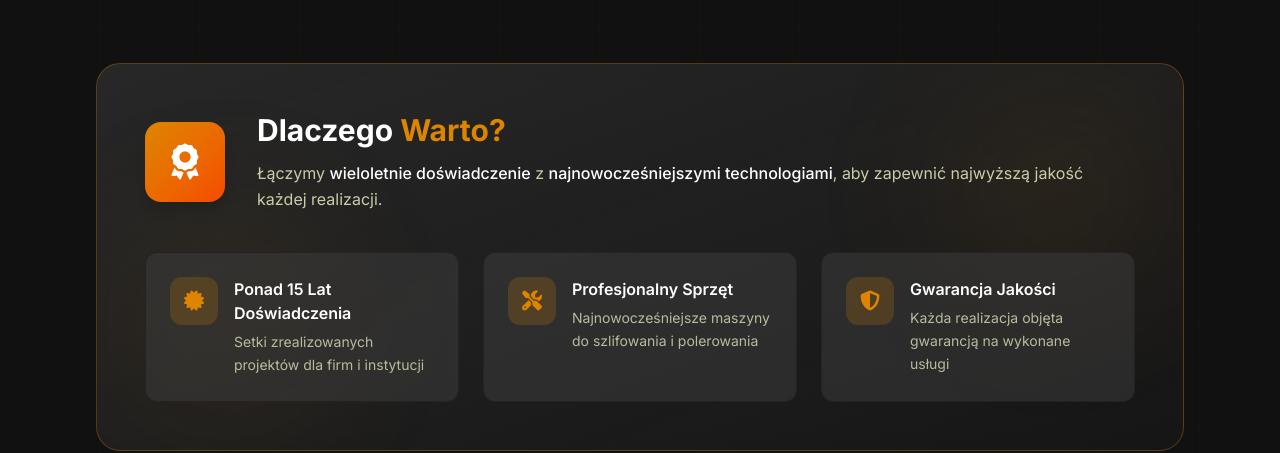
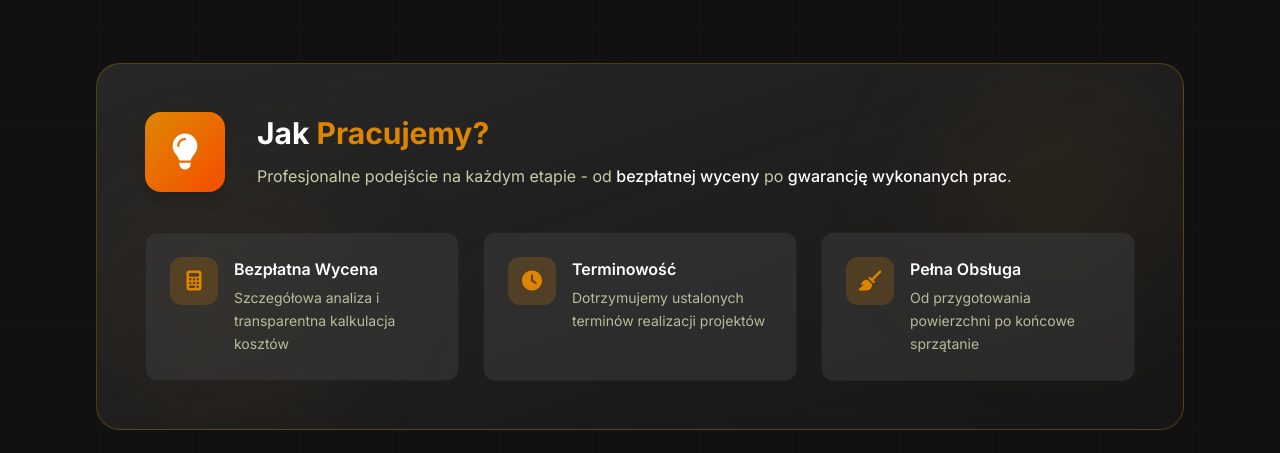
Before and after one commit to wiktorj137/renkonstone, a React (Vite) app in the folder renkonstone/: page / in a window 1280 px wide. Shown: the part 3051-3504 px from the top of the page. Built offline with nearby package versions, Linux system fonts and the light colour scheme; the HTML template or start-up script is replaced by a standard one.

Commit message:
console error fix

```diff
--- a/renkonstone/index.html
+++ b/renkonstone/index.html
@@ -7,10 +7,14 @@
     <meta name="keywords" content="szlifowanie marmuru, szlifowanie lastryko, renowacja marmuru, krystalizacja, impregnacja, naprawa ubytków" />
     <meta name="author" content="RENKON STONE Jacek Jarosz" />
 
+    <!-- Favicon -->
+    <link rel="icon" type="image/jpeg" href="/renkon-logo.jpg" />
+
     <!-- Open Graph -->
     <meta property="og:title" content="RENKON STONE - Szlifowanie i Renowacja Marmuru oraz Lastryko" />
     <meta property="og:description" content="Profesjonalne usługi szlifowania i renowacji marmuru oraz lastryko. Ponad 15 lat doświadczenia." />
     <meta property="og:type" content="website" />
+    <meta property="og:image" content="/renkon-logo.jpg" />
 
     <title>RENKON STONE - Szlifowanie i Renowacja Marmuru oraz Lastryko | Jacek Jarosz</title>
 
--- a/renkonstone/src/sections/ServicesSection.tsx
+++ b/renkonstone/src/sections/ServicesSection.tsx
@@ -230,17 +230,16 @@ export const ServicesSection: React.FC = () => {
               <div className="flex flex-col md:flex-row items-center gap-6 md:gap-8 mb-10">
                 <div className="flex-shrink-0">
                   <div className="inline-flex items-center justify-center w-20 h-20 bg-gradient-to-br from-renkon-orange to-orange-600 rounded-2xl shadow-lg">
-                    <i className="fas fa-award text-white text-4xl" />
+                    <i className="fas fa-lightbulb text-white text-4xl" />
                   </div>
                 </div>
 
                 <div className="flex-grow text-center md:text-left">
                   <h3 className="text-2xl md:text-3xl font-bold text-white mb-3">
-                    Dlaczego <span className="text-renkon-orange">Warto?</span>
+                    Jak <span className="text-renkon-orange">Pracujemy?</span>
                   </h3>
                   <p className="text-renkon-beige/90 leading-relaxed">
-                    Łączymy <span className="text-white font-medium">wieloletnie doświadczenie</span> z <span className="text-white font-medium">najnowocześniejszymi technologiami</span>,
-                    aby zapewnić najwyższą jakość każdej realizacji.
+                    Profesjonalne podejście na każdym etapie - od <span className="text-white font-medium">bezpłatnej wyceny</span> po <span className="text-white font-medium">gwarancję wykonanych prac</span>.
                   </p>
                 </div>
               </div>
@@ -250,15 +249,15 @@ export const ServicesSection: React.FC = () => {
                 <div className="flex items-start gap-4 p-6 rounded-xl bg-renkon-dark-3/50 border border-renkon-dark-4 hover:border-renkon-orange/30 transition-all duration-300 group">
                   <div className="flex-shrink-0">
                     <div className="w-12 h-12 bg-renkon-orange/20 rounded-xl flex items-center justify-center group-hover:bg-renkon-orange/30 transition-colors duration-300">
-                      <i className="fas fa-certificate text-renkon-orange text-xl" />
+                      <i className="fas fa-calculator text-renkon-orange text-xl" />
                     </div>
                   </div>
                   <div>
                     <h4 className="text-base font-semibold text-white mb-1.5">
-                      Ponad 15 Lat Doświadczenia
+                      Bezpłatna Wycena
                     </h4>
                     <p className="text-sm text-renkon-beige/80 leading-relaxed">
-                      Setki zrealizowanych projektów dla firm i instytucji
+                      Szczegółowa analiza i transparentna kalkulacja kosztów
                     </p>
                   </div>
                 </div>
@@ -266,15 +265,15 @@ export const ServicesSection: React.FC = () => {
                 <div className="flex items-start gap-4 p-6 rounded-xl bg-renkon-dark-3/50 border border-renkon-dark-4 hover:border-renkon-orange/30 transition-all duration-300 group">
                   <div className="flex-shrink-0">
                     <div className="w-12 h-12 bg-renkon-orange/20 rounded-xl flex items-center justify-center group-hover:bg-renkon-orange/30 transition-colors duration-300">
-                      <i className="fas fa-tools text-renkon-orange text-xl" />
+                      <i className="fas fa-clock text-renkon-orange text-xl" />
                     </div>
                   </div>
                   <div>
                     <h4 className="text-base font-semibold text-white mb-1.5">
-                      Profesjonalny Sprzęt
+                      Terminowość
                     </h4>
                     <p className="text-sm text-renkon-beige/80 leading-relaxed">
-                      Najnowocześniejsze maszyny do szlifowania i polerowania
+                      Dotrzymujemy ustalonych terminów realizacji projektów
                     </p>
                   </div>
                 </div>
@@ -282,15 +281,15 @@ export const ServicesSection: React.FC = () => {
                 <div className="flex items-start gap-4 p-6 rounded-xl bg-renkon-dark-3/50 border border-renkon-dark-4 hover:border-renkon-orange/30 transition-all duration-300 group">
                   <div className="flex-shrink-0">
                     <div className="w-12 h-12 bg-renkon-orange/20 rounded-xl flex items-center justify-center group-hover:bg-renkon-orange/30 transition-colors duration-300">
-                      <i className="fas fa-shield-alt text-renkon-orange text-xl" />
+                      <i className="fas fa-broom text-renkon-orange text-xl" />
                     </div>
                   </div>
                   <div>
                     <h4 className="text-base font-semibold text-white mb-1.5">
-                      Gwarancja Jakości
+                      Pełna Obsługa
                     </h4>
                     <p className="text-sm text-renkon-beige/80 leading-relaxed">
-                      Każda realizacja objęta gwarancją na wykonane usługi
+                      Od przygotowania powierzchni po końcowe sprzątanie
                     </p>
                   </div>
                 </div>
```
